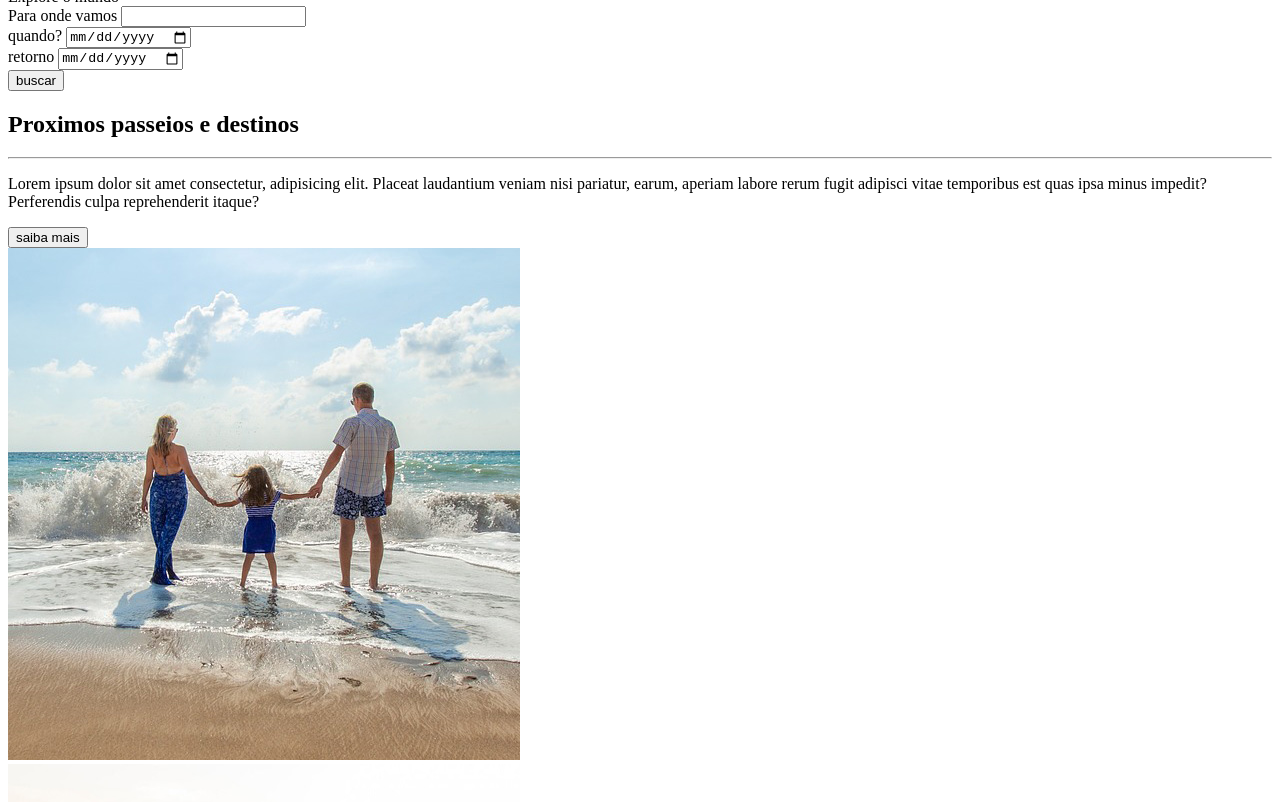
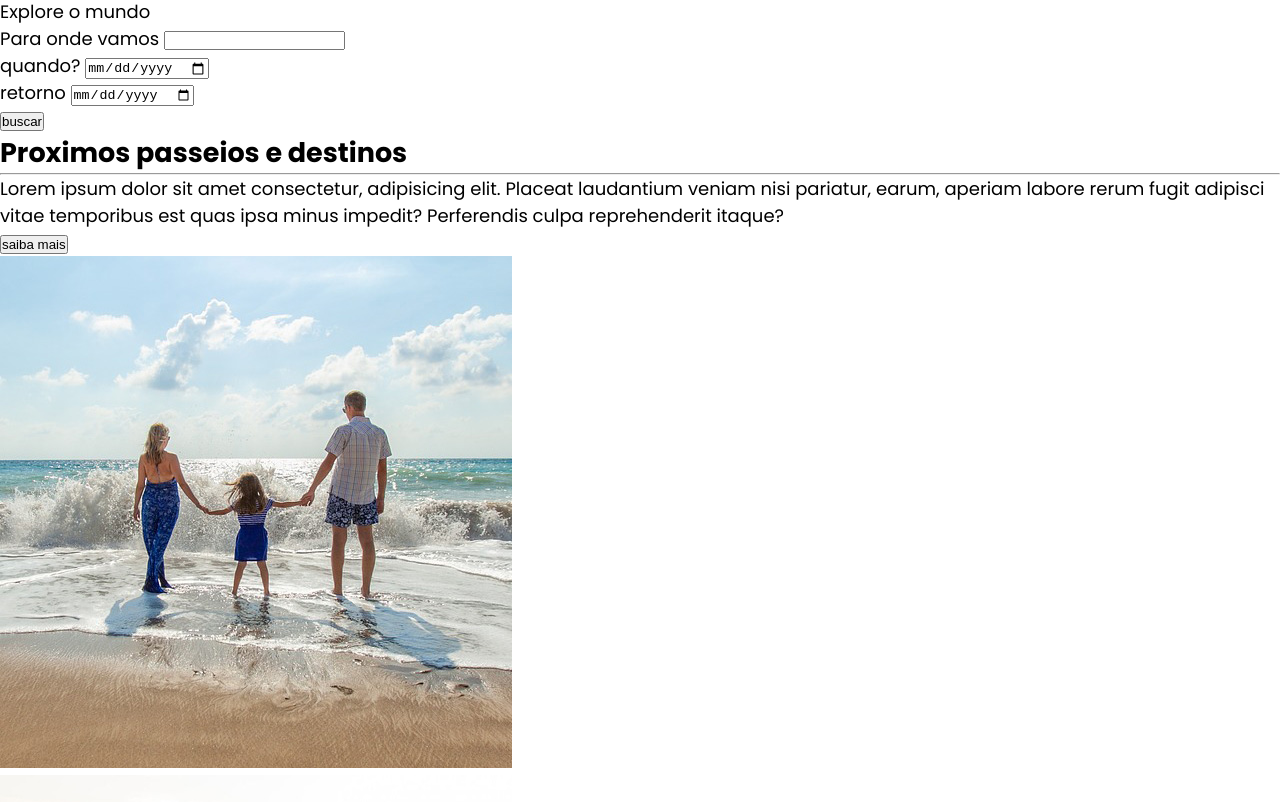
Before and after one commit to RicardoMirandat/ViagensWebsite, a plain HTML site: page index.html in a window 1280 px wide. Shown: the part 56-858 px from the top of the page. Drawn offline with Linux system fonts and the light colour scheme.

Commit message:
criancao de variaveis no css

```diff
--- a/css/style.css
+++ b/css/style.css
@@ -0,0 +1,35 @@
+/* importanto as fontes para o site*/
+@import url('https://fonts.googleapis.com/css2?family=Bebas+Neue&family=Lobster&family=Poppins:wght@400;700&display=swap');
+
+/*definocao de variaveis*/
+:root{
+    /* fontes  */
+    --fonte_principal: "Poppins", "sans-serif";
+    --fonte_secundaria: "Lobster", "sans-serif";
+
+    /*paleta de cores*/
+    --cor_principal: #747dff ;
+    --cor_destaque:  #ffad32 ;
+    --cor_principal_escuro: #747dff85 ;
+    --cor_gradiente_01: #ffe7c2;
+    --cor_gradiente_02: #bdacff;
+    --cor_01: #f9f9f9;
+    --cor_02: #B8C0C7;
+    --cor_03: #767f83;
+    --cor_04: #3c4852;
+    --cor_05: #00000043;
+
+
+}
+
+/* limpa as configuracoes padroes do naveagador */
+*{
+    margin: 0%;
+    padding: 0; /* tira o espacamneto do conteudo */
+    box-sizing: border-box; /*fica uma caixa ajustado dentro do html*/
+    scroll-behavior: smooth;
+}
+html{
+   font-family: var(--fonte_principal);
+   font-size: 18px;
+}
--- a/index.html
+++ b/index.html
@@ -50,7 +50,7 @@
     </header>
 
     <!-- passeios -->
-    <section class="passeios" id="passeis">
+    <section class="passeios" id="passeios">
         <div class="info_passeio">
             <h1>Proximos passeios e destinos</h1>
 
```
